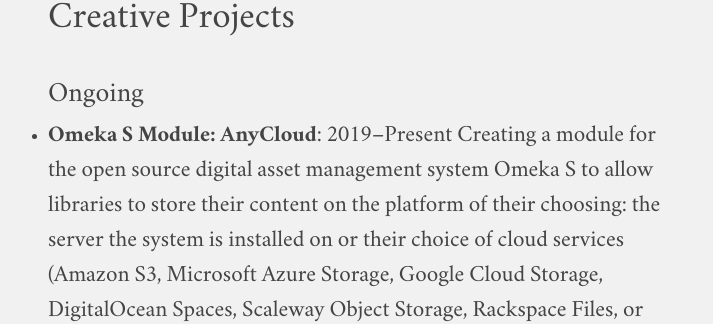
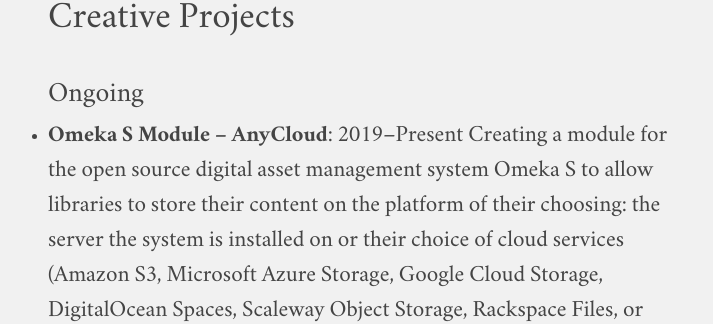
Before and after one commit to jaredhowland/jaredhowland.github.io, a Jekyll site: the page built from content/vita.md, in a window 1280 px wide and 900 px high, scrolled down 7968 px. Shown: the part 133-457 px from the top of the window, without its empty margins (272-985 px from the left). Built offline with Jekyll 4.4.1, drawn with Linux system fonts in a browser that asks for light colours.

```diff
--- a/content/vita.md
+++ b/content/vita.md
@@ -104,7 +104,7 @@ Provo, <span class="caps">UT</span> 84602
 ## Creative Projects  ##
 
 ### Ongoing ###
-* **Omeka S Module: AnyCloud**: 2019–Present
+* **Omeka S Module – AnyCloud**: 2019–Present
 Creating a module for the open source digital asset management system Omeka S to allow libraries to store their content on the platform of their choosing: the server the system is installed on or their choice of cloud services (Amazon S3, Microsoft Azure Storage, Google Cloud Storage, DigitalOcean Spaces, Scaleway Object Storage, Rackspace Files, or Dropbox).
 * **Data Management System**: 2017–Present
 Creating a system to store and use data to help us evaluate and assess our collections in an organized and meaningful way.
```
